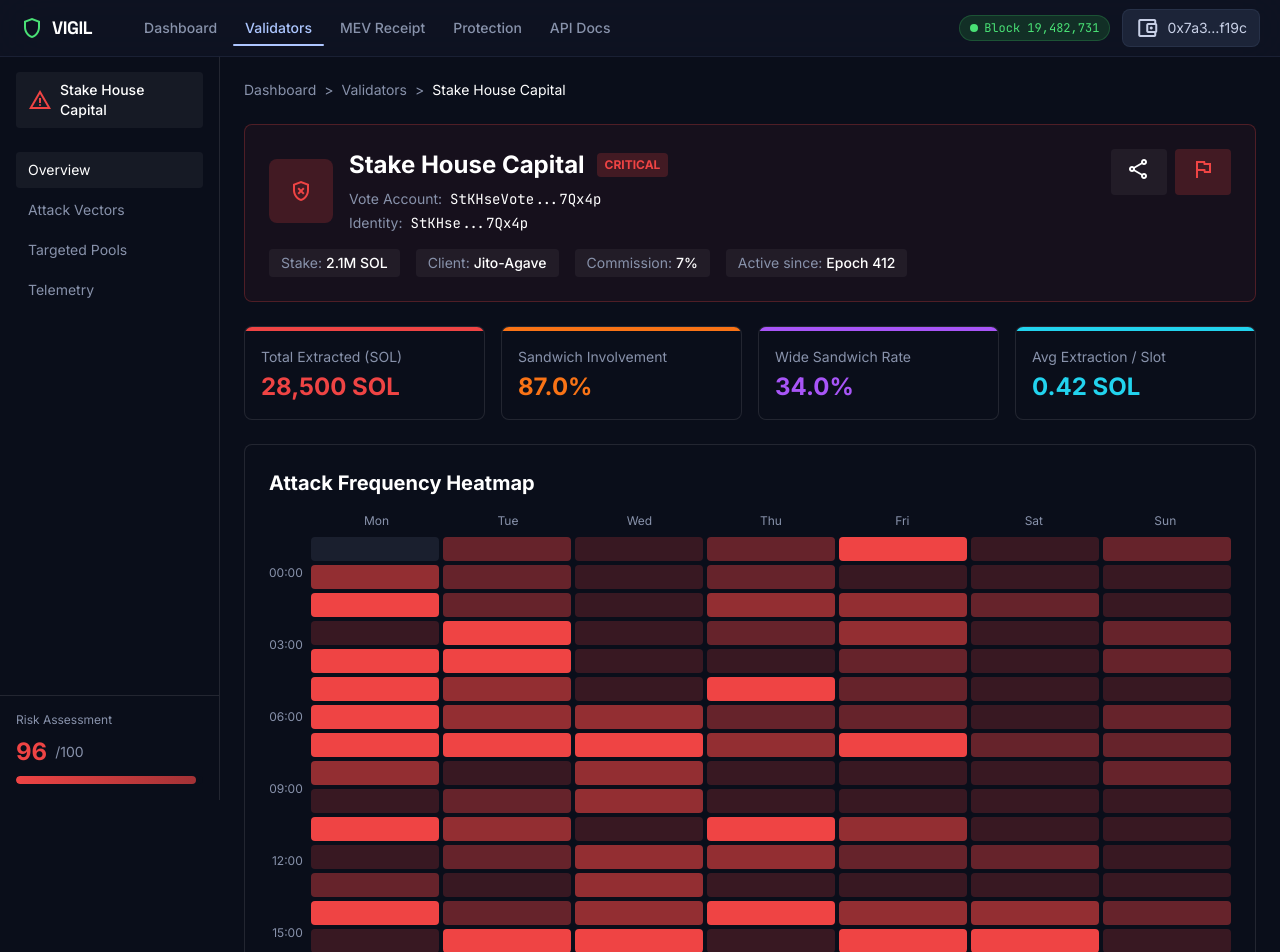
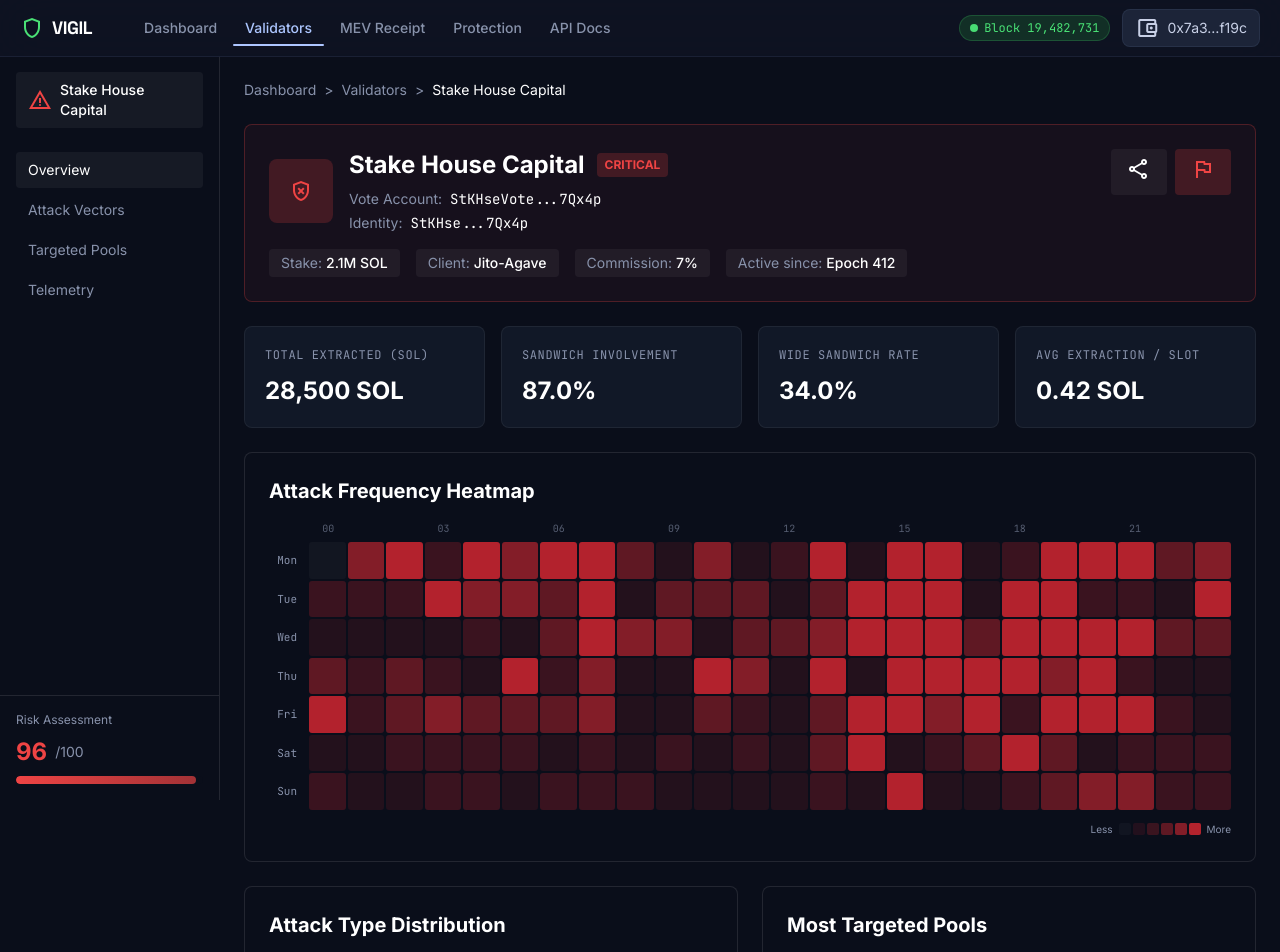
Before and after one commit to EarthIsMine/Vigil, a Next.js app in the folder frontend/: page /validator in a window 1280 px wide. Shown: the top 952 px of the page. Built offline with nearby package versions, Linux system fonts and the light colour scheme; no server answers.

Commit message:
feat:attack hitmap 스타일링

```diff
--- a/frontend/src/components/Heatmap.tsx
+++ b/frontend/src/components/Heatmap.tsx
@@ -1,7 +1,7 @@
 'use client';
 
 import { useState } from 'react';
-import { getColorClass, generateHeatmapData } from '@/lib/heatmap-utils';
+import { getHeatColor, generateHeatmapData } from '@/lib/heatmap-utils';
 
 interface TooltipData {
   day: string;
@@ -17,12 +17,11 @@
 }
 
 const DEFAULT_DAYS = ['Mon', 'Tue', 'Wed', 'Thu', 'Fri', 'Sat', 'Sun'];
+const HOURS = Array.from({ length: 24 }, (_, i) => i);
 
 export default function Heatmap({ data: externalData, days = DEFAULT_DAYS }: HeatmapProps) {
   const [tooltip, setTooltip] = useState<TooltipData | null>(null);
   const data = externalData ?? generateHeatmapData();
-
-  const hours = Array.from({ length: 24 }, (_, i) => i);
 
   const handleMouseEnter = (dayIndex: number, hour: number, event: React.MouseEvent<HTMLDivElement>) => {
     const rect = event.currentTarget.getBoundingClientRect();
@@ -31,92 +30,74 @@
       hour,
       count: data[dayIndex][hour],
       x: rect.left + rect.width / 2,
-      y: rect.top - 10,
+      y: rect.top - 8,
     });
-  };
-
-  const handleMouseLeave = () => {
-    setTooltip(null);
   };
 
   return (
     <div className="relative">
-      <div className="flex">
-        {/* Hour labels */}
-        <div className="flex flex-col pr-2">
-          <div className="h-6" />
-          {hours.filter(h => h % 3 === 0).map((hour) => (
-            <div
-              key={hour}
-              className="text-xs text-[#8892ab] text-right"
-              style={{ height: `${24 * 3}px`, lineHeight: `${24 * 3}px` }}
-            >
-              {hour.toString().padStart(2, '0')}:00
+      <div className="overflow-x-auto">
+        {/* Hour labels (x-axis) */}
+        <div className="flex ml-10 mb-1.5">
+          {HOURS.map((h) => (
+            <div key={h} className="flex-1 text-center text-[10px] text-[#8892ab]/60 font-mono">
+              {h % 3 === 0 ? `${h.toString().padStart(2, '0')}` : ''}
             </div>
           ))}
         </div>
 
-        {/* Heatmap grid */}
-        <div className="flex-1">
-          {/* Day labels */}
-          <div className="flex mb-2">
-            {days.map((day) => (
-              <div key={day} className="flex-1 text-center text-xs text-[#8892ab]">
-                {day}
-              </div>
-            ))}
-          </div>
-
-          {/* Grid */}
-          <div className="grid grid-cols-7 gap-1">
-            {days.map((day, dayIndex) => (
-              <div key={day} className="flex flex-col gap-1">
-                {hours.map((hour) => {
+        {/* Day rows */}
+        <div className="flex flex-col gap-[2px]">
+          {days.map((day, dayIndex) => (
+            <div key={day} className="flex items-center">
+              <div className="w-10 text-right pr-3 text-[11px] text-[#8892ab] font-mono shrink-0">{day}</div>
+              <div className="flex flex-1 gap-[2px]">
+                {HOURS.map((hour) => {
                   const count = data[dayIndex]?.[hour] ?? 0;
                   return (
                     <div
                       key={hour}
-                      className={`w-full h-6 rounded ${getColorClass(count)} cursor-pointer transition-all hover:ring-2 hover:ring-[#ef4444]/50`}
+                      className={`flex-1 aspect-square rounded-[3px] ${getHeatColor(count)} cursor-pointer transition-opacity hover:opacity-80 hover:ring-1 hover:ring-white/20`}
                       onMouseEnter={(e) => handleMouseEnter(dayIndex, hour, e)}
-                      onMouseLeave={handleMouseLeave}
+                      onMouseLeave={() => setTooltip(null)}
                     />
                   );
                 })}
               </div>
-            ))}
-          </div>
+            </div>
+          ))}
         </div>
       </div>
 
       {/* Tooltip */}
       {tooltip && (
         <div
-          className="fixed z-50 bg-[#0a0e1a] border border-white/20 rounded-lg px-3 py-2 shadow-lg pointer-events-none"
+          className="fixed z-50 bg-[#1a1f33] border border-white/10 rounded-md px-2.5 py-1.5 shadow-xl pointer-events-none"
           style={{
             left: `${tooltip.x}px`,
             top: `${tooltip.y}px`,
             transform: 'translate(-50%, -100%)',
           }}
         >
-          <div className="text-xs font-medium">{tooltip.day}</div>
-          <div className="text-xs text-[#8892ab]">
-            {tooltip.hour.toString().padStart(2, '0')}:00
+          <div className="text-[11px] text-white font-medium">
+            {tooltip.day} · {tooltip.hour.toString().padStart(2, '0')}:00
           </div>
-          <div className="text-sm font-bold text-[#ef4444] mt-1">
+          <div className="text-[11px] text-[#8892ab]">
             {tooltip.count} attacks
           </div>
         </div>
       )}
 
       {/* Legend */}
-      <div className="flex items-center gap-2 mt-4 text-xs text-[#8892ab]">
+      <div className="flex items-center justify-end gap-1.5 mt-3 text-[10px] text-[#8892ab]">
         <span>Less</span>
-        <div className="flex gap-1">
-          <div className="w-4 h-4 bg-[#1a1f2e] rounded" />
-          <div className="w-4 h-4 bg-[#ef4444]/20 rounded" />
-          <div className="w-4 h-4 bg-[#ef4444]/40 rounded" />
-          <div className="w-4 h-4 bg-[#ef4444]/60 rounded" />
-          <div className="w-4 h-4 bg-[#ef4444] rounded" />
+        <div className="flex gap-[2px]">
+          <div className="w-3 h-3 bg-white/[0.03] rounded-[2px]" />
+          <div className="w-3 h-3 bg-red-500/10 rounded-[2px]" />
+          <div className="w-3 h-3 bg-red-500/20 rounded-[2px]" />
+          <div className="w-3 h-3 bg-red-500/35 rounded-[2px]" />
+          <div className="w-3 h-3 bg-red-500/50 rounded-[2px]" />
+          <div className="w-3 h-3 bg-red-500/70 rounded-[2px]" />
         </div>
         <span>More</span>
       </div>
--- a/frontend/src/components/validator/ValidatorStatCards.tsx
+++ b/frontend/src/components/validator/ValidatorStatCards.tsx
@@ -2,21 +2,18 @@
 
 export default function ValidatorStatCards({ validator }: { validator: ValidatorDetail | null }) {
   const stats = [
-    { label: 'Total Extracted (SOL)',  value: validator ? `${validator.metricsRaw.totalExtractedSol.toLocaleString()} SOL` : '...', color: '#ef4444' },
-    { label: 'Sandwich Involvement',  value: validator ? `${(validator.metricsRaw.sandwichInvolvementRate * 100).toFixed(1)}%` : '...', color: '#f97316' },
-    { label: 'Wide Sandwich Rate',    value: validator ? `${(validator.metricsRaw.wideSandwichRate * 100).toFixed(1)}%` : '...', color: '#a855f7' },
-    { label: 'Avg Extraction / Slot', value: validator ? `${validator.metricsRaw.avgExtractionPerSlot} SOL` : '...', color: '#22d3ee' },
+    { label: 'Total Extracted (SOL)', value: validator ? `${validator.metricsRaw.totalExtractedSol.toLocaleString()} SOL` : '...' },
+    { label: 'Sandwich Involvement', value: validator ? `${(validator.metricsRaw.sandwichInvolvementRate * 100).toFixed(1)}%` : '...' },
+    { label: 'Wide Sandwich Rate', value: validator ? `${(validator.metricsRaw.wideSandwichRate * 100).toFixed(1)}%` : '...' },
+    { label: 'Avg Extraction / Slot', value: validator ? `${validator.metricsRaw.avgExtractionPerSlot} SOL` : '...' },
   ];
 
   return (
     <div className="grid grid-cols-1 md:grid-cols-2 lg:grid-cols-4 gap-4 mb-6">
       {stats.map((s) => (
-        <div key={s.label} className="bg-[#0a0e1a] border border-white/10 rounded-lg overflow-hidden">
-          <div className="h-1" style={{ background: s.color }} />
-          <div className="p-4">
-            <div className="text-[#8892ab] text-sm mb-1">{s.label}</div>
-            <div className="text-2xl font-bold" style={{ color: s.color }}>{s.value}</div>
-          </div>
+        <div key={s.label} className="bg-[#111827] border border-white/[0.06] rounded-lg p-5">
+          <div className="text-[#8892ab] text-xs font-mono uppercase tracking-wider mb-3">{s.label}</div>
+          <div className="text-2xl font-bold text-white">{s.value}</div>
         </div>
       ))}
     </div>
--- a/frontend/src/lib/heatmap-utils.ts
+++ b/frontend/src/lib/heatmap-utils.ts
@@ -17,12 +17,18 @@
   return Math.floor(baseRandom * 100 * multiplier);
 }
 
+export function getHeatColor(count: number): string {
+  if (count === 0) return 'bg-white/[0.03]';
+  if (count < 20) return 'bg-red-500/10';
+  if (count < 40) return 'bg-red-500/20';
+  if (count < 60) return 'bg-red-500/35';
+  if (count < 80) return 'bg-red-500/50';
+  return 'bg-red-500/70';
+}
+
+/** @deprecated Use getHeatColor instead */
 export function getColorClass(count: number): string {
-  if (count === 0) return 'bg-[#1a1f2e]';
-  if (count < 25) return 'bg-[#ef4444]/20';
-  if (count < 50) return 'bg-[#ef4444]/40';
-  if (count < 75) return 'bg-[#ef4444]/60';
-  return 'bg-[#ef4444]';
+  return getHeatColor(count);
 }
 
 export function generateHeatmapData(days = 7, hours = 24): number[][] {
```
Also changed, not shown: 1 other file (tests, documents, lock files or other folders).
